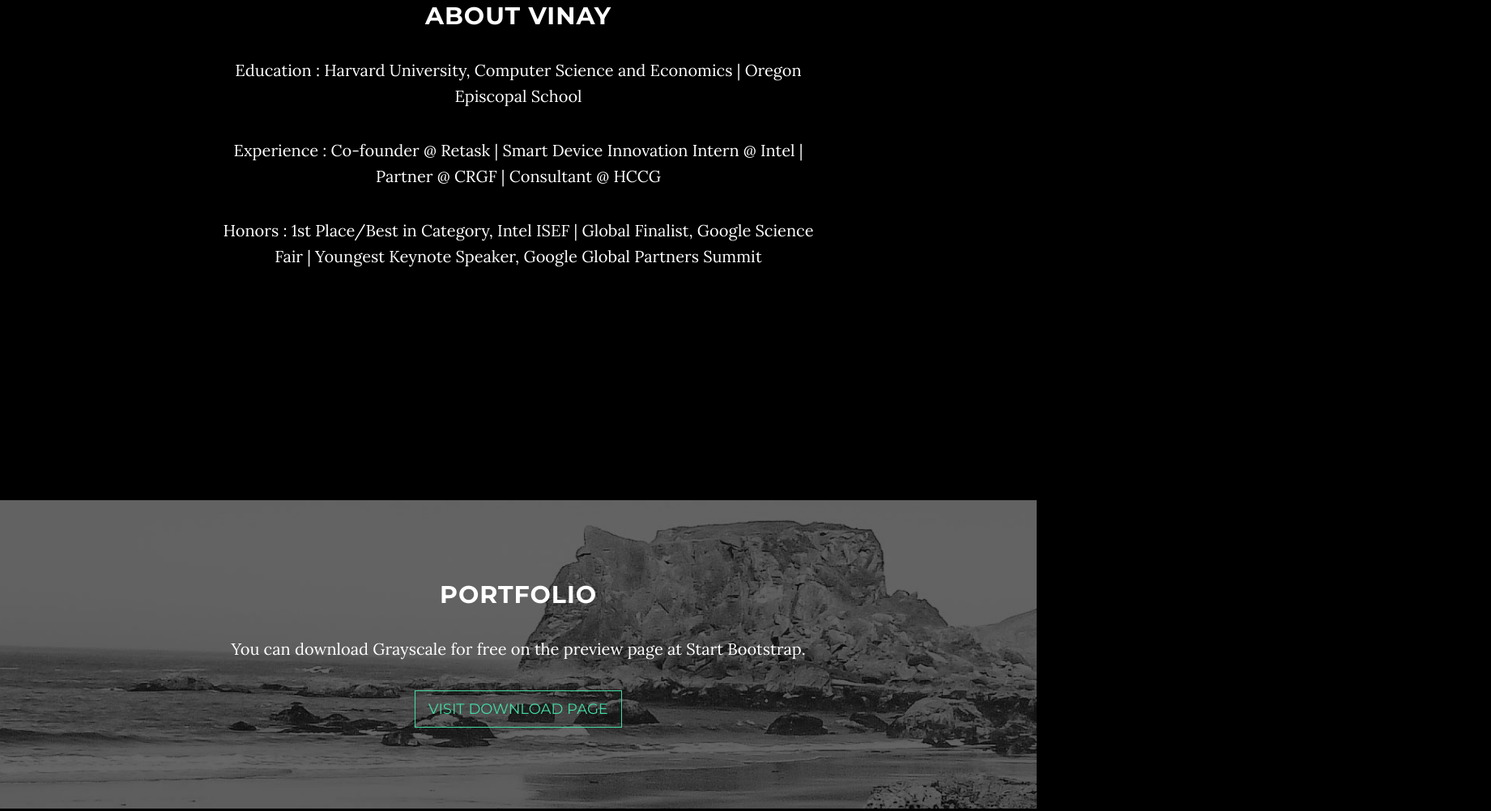
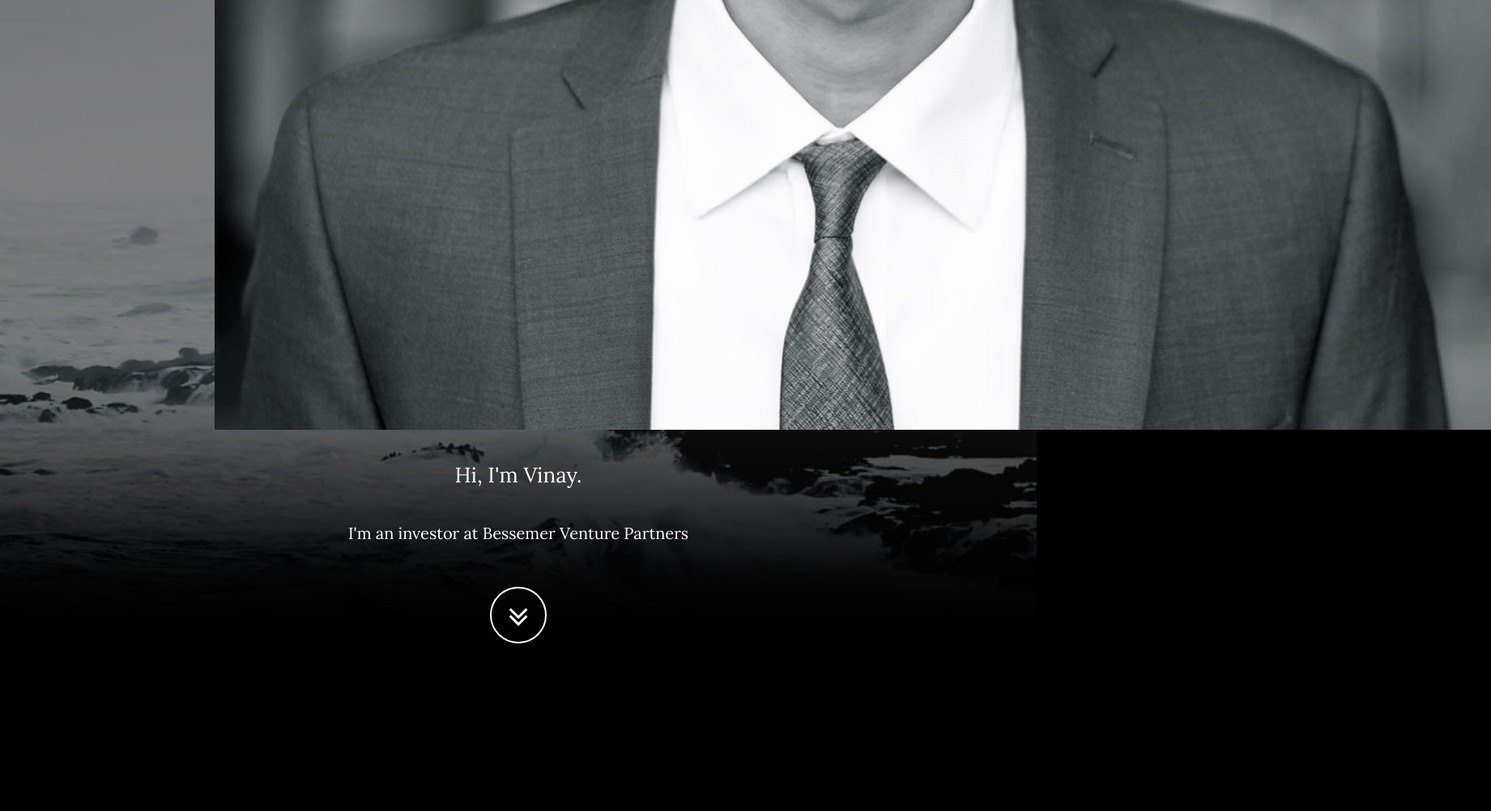
Before and after one commit to iyengarvinay/iyengarvinay.github.io, a plain HTML site: page index.html in a window 1280 px wide. Shown: the part 1047-2049 px from the top of the page at 81% size, 1841 px wide, since content can reach past the window. Drawn offline with Linux system fonts and the light colour scheme; some packages are replaced by stand-ins of ours.

Commit message:
new stuff

```diff
--- a/index.html
+++ b/index.html
@@ -74,9 +74,11 @@
             <div class="container">
                 <div class="row">
                     <div class="col-md-8 col-md-offset-2">
-                        <img src="TED.png" alt="headshot">
+                        <img src="headshot.jpg" alt="headshot">
                         <!--<h1 class="brand-heading">Hi, I'm Vinay!</h1>-->
-                        <p class="intro-text">Harvard Student | Tech Enthusiast | Entrepreneur | Investor</p>
+                        <p </p>
+                        <p class="intro-text">Hi, I'm Vinay.</p>
+                        <p> I'm an investor at Bessemer Venture Partners</p>
                         <a href="#about" class="btn btn-circle page-scroll">
                             <i class="fa fa-angle-double-down animated"></i>
                         </a>
@@ -93,7 +95,7 @@
                 <h2>About Vinay</h2>
                 <p>Education : Harvard University, Computer Science and Economics | Oregon Episcopal School</p>
                 <p>Experience : Co-founder @ Retask | Smart Device Innovation Intern @ Intel | Partner @ CRGF | Consultant @ HCCG</p>
-                <p>Honors : 1st Place/Best in Category, Intel ISEF | Global Finalist, Google Science Fair | Youngest Keynote Speaker, Google Global Partners Summit</p>
+                <p>Honors : 1st Place/Best in Category, Intel ISEF | Global Finalist, Google Science Fair | Youngest Keynote Speaker, Google Global Partners Summit | 2 sole authored, peer-reviewed publications</p>
             </div>
         </div>
     </section>
@@ -140,7 +142,7 @@
     <!-- Footer -->
     <footer>
         <div class="container text-center">
-            <p>Copyright &copy; Vinay Iyengar 2015</p>
+            <!-- <p>Copyright &copy; Vinay Iyengar 2017</p> -->
         </div>
     </footer>
 
```
Also changed, not shown: headshot.jpg (added).
